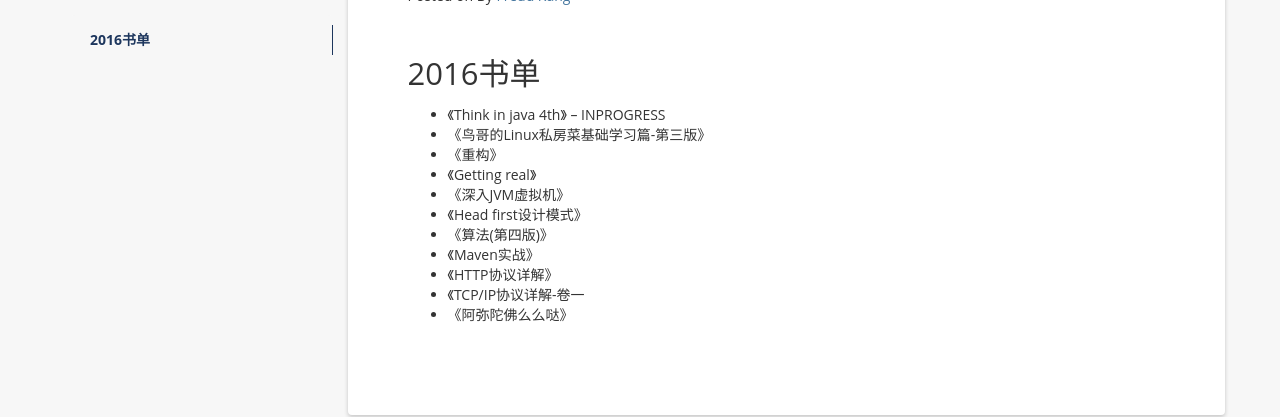
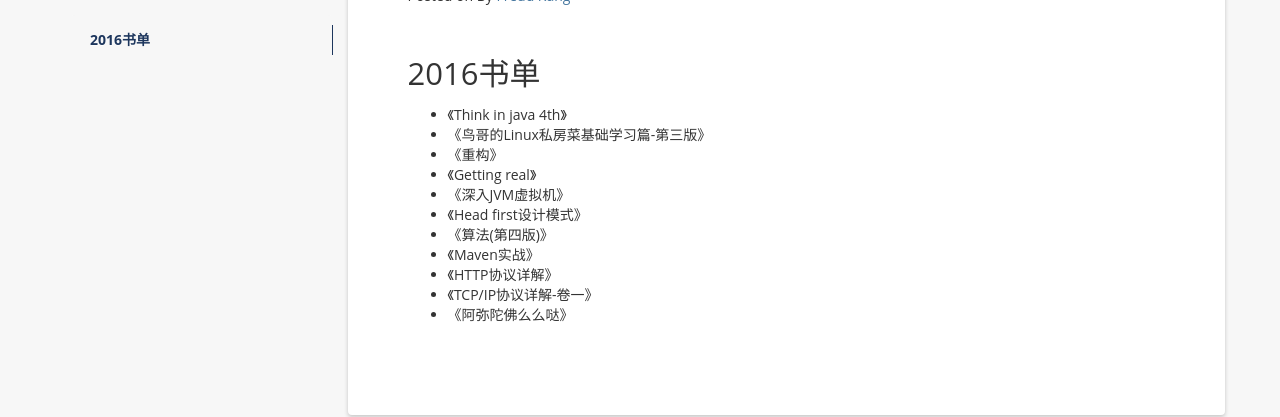
Before and after one commit to pengmengxing/pengmengxing.github.io, a Jekyll site: the page built from books.md, in a window 1280 px wide and 1176 px high. Shown: the part 449-866 px from the top of the window. Built offline with Jekyll 4.4.1, drawn with Linux system fonts in a browser that asks for light colours; comment, search, counter and statistics services are not loaded.

Commit message:
fixed the books doc

```diff
--- a/books.md
+++ b/books.md
@@ -11,7 +11,7 @@
 2016书单
 -----------------------------------------------------------------
 
-+ 《Think in java 4th》 -- INPROGRESS
++ 《Think in java 4th》
 + 《鸟哥的Linux私房菜基础学习篇-第三版》
 + 《重构》
 + 《Getting real》
@@ -20,5 +20,5 @@
 + 《算法(第四版)》
 + 《Maven实战》
 + 《HTTP协议详解》
-+ 《TCP/IP协议详解-卷一
++ 《TCP/IP协议详解-卷一》
 + 《阿弥陀佛么么哒》
```
